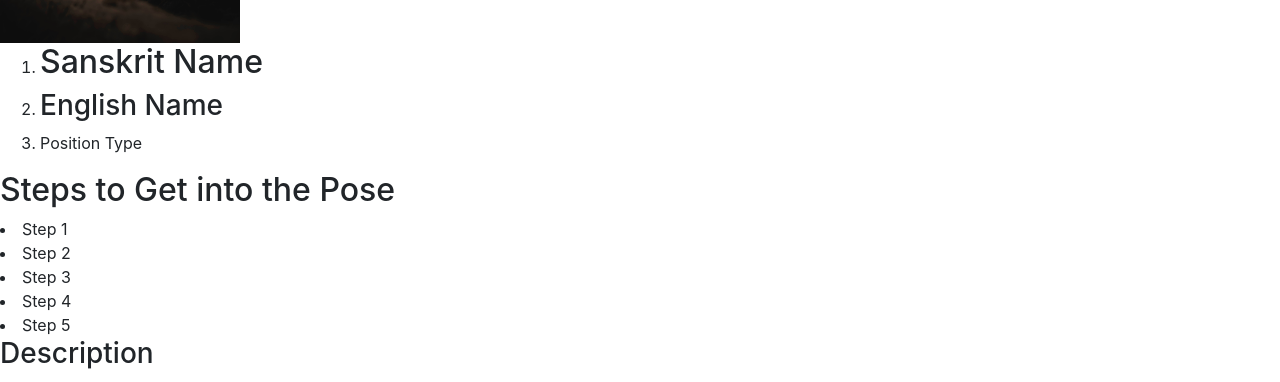
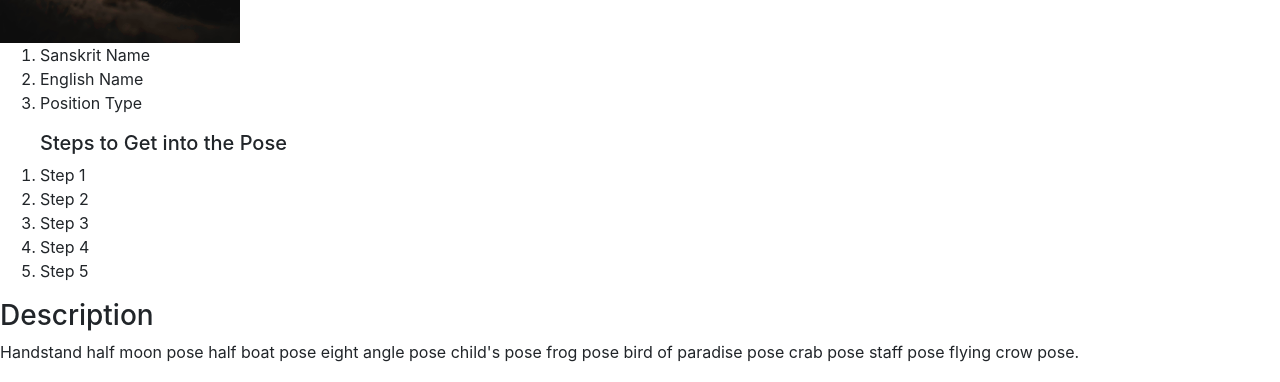
Before and after one commit to GarrettAnderson/the-yogi-me, a React (Create React App) app: page /1/1 in a window 1280 px wide. Shown: the part 375-757 px from the top of the page. Built offline with nearby package versions, Linux system fonts and the light colour scheme.

Commit message:
added more styles to center the content on the yoga pose details sceen. updated html in the component to break up the steps list

```diff
--- a/src/index.css
+++ b/src/index.css
@@ -82,7 +82,7 @@ a {
 
 header {
   background: url('images/header_background.jpg');
-  height: 13%;
+  height: 20%;
   background-size: cover;
 }
 
@@ -205,3 +205,12 @@ header h1 {
 /* .pose-directory-container li p {
 
 } */
+
+/* Individual Yoga Pose */
+.single-pose-container {
+  height: 100%;
+}
+
+.single-pose-details {
+  height: 80%;
+}
--- a/src/pages/YogaPose.js
+++ b/src/pages/YogaPose.js
@@ -4,30 +4,28 @@ import { Link } from 'react-router-dom'
 class YogaPose extends Component {
   render() {
     return (
-      <section>
+      <section className="single-pose-container">
         <header className="header-nav">
           <Link to="/">
             <h1>The Yogi Me</h1>
           </Link>
         </header>
-        <main>
+        <main className="single-pose-details">
           <figure>
             <img src={require('../images/yoga_stock_img.jpg')} className="pose-detail-img" alt="tree-pose-image" />
-            <ol>
-              <li>
-                <h2>Sanskrit Name</h2>
-              </li>
-              <li>
-                <h3>English Name</h3>
-              </li>
+            <ol className="pose-details-list">
+              <li>Sanskrit Name</li>
+              <li>English Name</li>
               <li>Position Type</li>
             </ol>
-            <h2>Steps to Get into the Pose</h2>
-            <li>Step 1</li>
-            <li>Step 2</li>
-            <li>Step 3</li>
-            <li>Step 4</li>
-            <li>Step 5</li>
+            <ol>
+              <h5>Steps to Get into the Pose</h5>
+              <li>Step 1</li>
+              <li>Step 2</li>
+              <li>Step 3</li>
+              <li>Step 4</li>
+              <li>Step 5</li>
+            </ol>
             <figcaption>
               <h3>Description</h3>Handstand half moon pose half boat pose eight angle pose child's pose frog pose bird
               of paradise pose crab pose staff pose flying crow pose.
```
